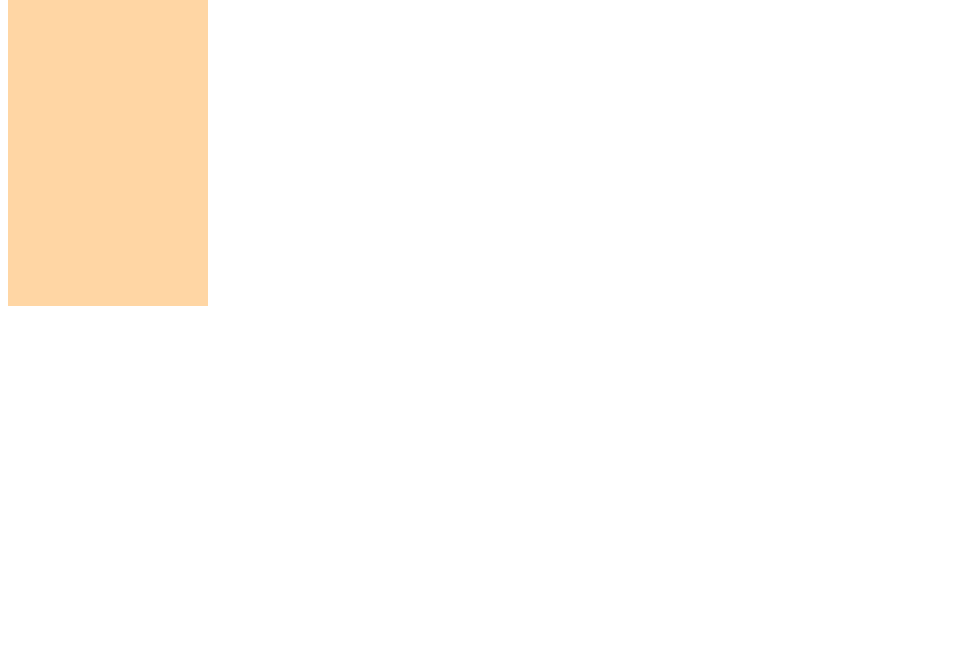
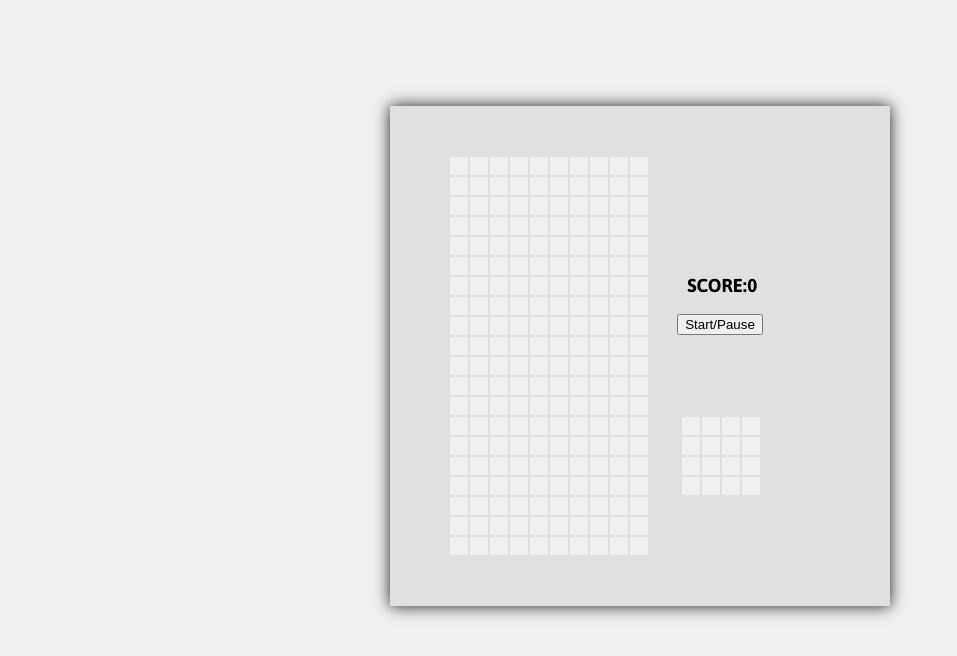
Before and after one commit to SeanDylan1982/Tetris-Basic, a plain HTML site: page index.html in a window 1280 px wide. Shown: the part 174-830 px from the top of the page, without its empty margins (0-957 px from the left). Before the commit the page ends 800 px from the top, so only its background shows below. Drawn offline with Linux system fonts and the light colour scheme.

Commit message:
Update styles.css

```diff
--- a/styles.css
+++ b/styles.css
@@ -1,34 +1,85 @@
+body {
+  font-family: Asap, Poppins, sans-serif;
+  padding: 50px;
+  margin: 50px;
+  background-color: #f1f1f1;
+  text-transform: uppercase;
+}
+
+.title {
+  text-align: center;
+  color: #1a1a1a;
+  font-weight: bold;
+}
+
 .container {
+  position: relative;
+  margin: auto;
+  top: 100px;
+  padding: 50px;
+  box-shadow: 0 0 15px #1a1a1a;
+  box-sizing: border-box;
   display: flex;
+  background-color: #e0e0e0;
+  max-width: 500px;
+  max-height: 1500px;
 }
 
 .grid {
+  margin: auto;
   width: 200px;
   height: 400px;
   display: flex;
   flex-wrap: wrap;
-  background-color: rgb(255, 214, 164);
+  background-color: #f1f1f1;
 }
 
 .grid div {
+  box-sizing: border-box;
+  border: 1px solid #e0e0e0;
   height: 20px;
   width: 20px;
 }
 
+.taken {
+  border: 0 solid #e0e0e0;
+}
+
 .tetromino {
+  box-sizing: border-box;
+  border: 1px solid #e0e0e0;
   background-color: #e0194b;
 }
 
 .mini-grid {
-  margin-left: 50px;
+  position: relative;
+  margin: auto;
+  top: 100px;
+  left: -70px;
   width: 80px;
   height: 80px;
   display: flex;
   flex-wrap: wrap;
-  background-color: rgb(255, 214, 164);
+  background-color: #f1f1f1;
 }
 
 .mini-grid div {
+  box-sizing: border-box;
+  border: 1px solid #e0e0e0;
   height: 20px;
   width: 20px;
 }
+
+.controls {
+  position: relative;
+  top: 100px;
+  left: 30px;
+  display: fixed;
+  flex-wrap: wrap;
+}
+
+.controls button {
+  position: relative;
+  left: -10px;
+
+}
```
